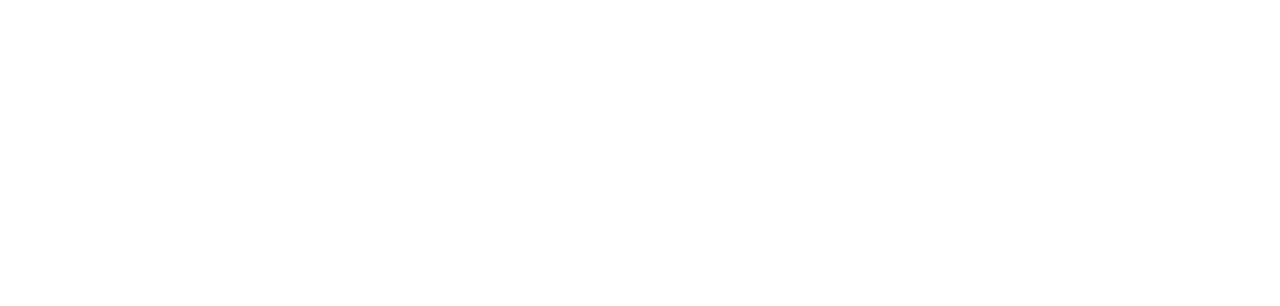
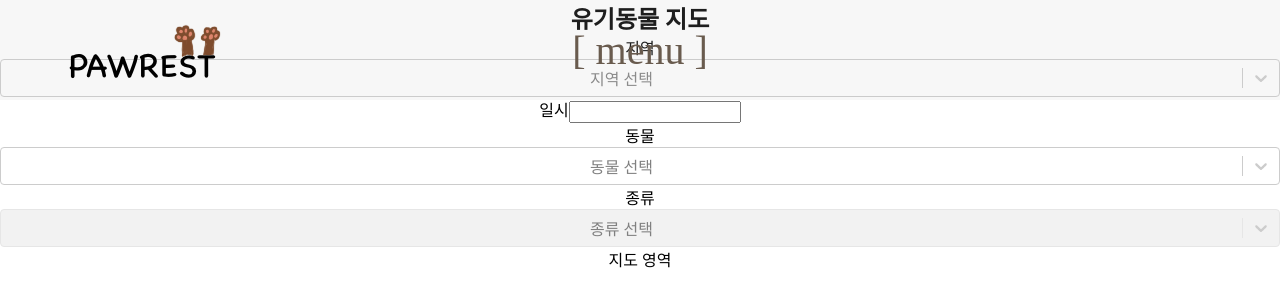
Before and after one commit to Kalimous/paw_rest_fe, a React (Vite) app: page /Find-animals in a window 1280 px wide. Before the commit this address had no page. Shown: the top 306 px of the page. Built offline with nearby package versions, Linux system fonts and the light colour scheme.

Commit message:
동물 찾기

```diff
--- a/package.json
+++ b/package.json
@@ -15,9 +15,11 @@
     "@fortawesome/free-solid-svg-icons": "^6.7.2",
     "@fortawesome/react-fontawesome": "^0.2.2",
     "react": "^18.3.1",
+    "react-datepicker": "^7.6.0",
     "react-dom": "^18.3.1",
     "react-icons": "^5.4.0",
-    "react-router-dom": "^7.1.1"
+    "react-router-dom": "^7.1.1",
+    "react-select": "^5.10.0"
   },
   "devDependencies": {
     "@eslint/js": "^9.17.0",
--- a/src/App.tsx
+++ b/src/App.tsx
@@ -1,15 +1,14 @@
-import { BrowserRouter as Router, Routes, Route, Navigate } from 'react-router-dom';
-import SignIn from './views/SignIn';
-import Main from './views/main';
-import SignUp from './views/SignUp';
+import { BrowserRouter as Router, Routes, Route } from 'react-router-dom';
+import routes from './Routes/Routes';
 import './App.css'
 
 const App: React.FC = () => {
   return (
     <Router>
       <Routes>
-        <Route path="/" element={<Main />}/>
-
+        {routes.map((route, index) => (
+          <Route key={index} path={route.path} element={route.element} />
+        ))}
       </Routes>
     </Router>
   );
--- /dev/null
+++ b/src/Routes/Routes.tsx
@@ -0,0 +1,12 @@
+import FA from "../views/FindAnimals";
+import Main from "../views/main";
+import SignIn from "../views/SignIn";
+import SignUp from "../views/SignUp";
+const routes = [
+    {path: "/", element: <Main/>},
+    {path: "/Login", element: <SignIn/>},
+    {path: "/Join", element: <SignUp/>},
+    {path: "/Find-animals", element: <FA/>},
+];
+
+export default routes;
--- /dev/null
+++ b/src/views/FindAnimals/index.tsx
@@ -0,0 +1,105 @@
+import Header from "../main/Header";
+import React, {useState} from "react";
+import DatePicker from "react-datepicker";
+import "react-datepicker/dist/react-datepicker.css";
+import Select from "react-select";
+
+const animalOptions = [
+    {value: "dog", label: "강아지"},
+    {value: "cat", label: "고양이"},
+    {value: "etc", label: "기타"},
+];
+const breedOptions = {
+    dog: [
+        {value: "shiba", label: "시바견"},
+        {value: "jindo", label: "진돗개"},
+    ],
+    cat: [
+        {value: "persian", label: "페르시안"},
+        {value: "bengal", label: "뱅갈"},
+    ],
+    etc: [
+        {value: "rabbit", label: "토끼"},
+    ],
+};
+const regionOptions = [
+    {value: "seoul", label: "서울"},
+    {value: "busan", label: "부산"},
+    {value: "incheon", label: "인천"},
+];
+
+type RegionOption = { value: string; label: string; } | null;
+type Option = { value: string; label: string; } | null;
+type AnimalType = 'dog' | 'cat' | 'etc';
+
+const FA: React.FC =  () => {
+    const [isScrolled, setIsScrolled] = useState(false);
+    const [selectedRegion, setSelectedRegion] = useState<RegionOption>(null);
+    const [selectedDate, setSelectDate] = useState<Date | null>(null);
+    const [selectedAnimal, setSelectedAnimal] = useState<Option>(null);
+    const [selectedBreed, setSelectedBreed] = useState<Option>(null);
+
+    const getBreedOptions = () => {
+        if (!selectedAnimal) return [];
+        return breedOptions[selectedAnimal.value as AnimalType] || [];
+    };
+
+    return (
+        <div className='fa-container'>
+            <div className='fa-header'>
+                <Header isScrolled={isScrolled}/>
+            </div>
+            <div className='select-box h-screen'>
+                <div className="w-1/4 bg-yellow-100 p-6 flex flex-col hap-4">
+                    <h2 className="fa-body font-bold">유기동물 지도</h2>
+                    <div>
+                        <label className="block font-medium">지역</label>
+                        <Select
+                            options={regionOptions}
+                            value={selectedRegion}
+                            onChange={setSelectedRegion}
+                            placeholder="지역 선택"
+                        />
+                    </div>
+                    <div>
+                        <label className="block font-medium">일시</label>
+                        <DatePicker
+                            selected={selectedDate}
+                            onChange={(date) => setSelectDate(date)}
+                            className="w-full p-2 border rounded"
+                            dateFormat="yyyy-MM-dd"
+                        />
+                    </div>
+                    <div>
+                        <label className="block font-medium">동물</label>
+                        <Select
+                            options={animalOptions}
+                            value={selectedAnimal}
+                            onChange={setSelectedAnimal}
+                            placeholder="동물 선택"
+                        />
+                    </div>
+                    <div>
+                        <label className="block font-medium">종류</label>
+                        <Select
+                            options={getBreedOptions()}
+                            value={selectedBreed}
+                            onChange={setSelectedBreed}
+                            placeholder="종류 선택"
+                            isDisabled={!selectedAnimal}
+                        />
+                    </div>
+                </div>
+                <div className="flex-1">
+                    <div className="w-full h-fill bg-gray-300 flex items-center justify-center">
+                        <span className="text-lg font-bold">지도 영역</span>
+                    </div>
+                </div>
+            </div>
+
+        </div>
+
+    );
+}
+
+export default FA;
--- a/src/views/SignIn/index.tsx
+++ b/src/views/SignIn/index.tsx
@@ -1,6 +1,6 @@
 import { useNavigate } from 'react-router-dom';
 import { useState, useRef, ChangeEvent, KeyboardEvent } from 'react';
-import InputBox from '../components/InputBox';
+import InputBox from '../../components/InputBox';
 
 
 export default function SignIn() {
@@ -31,7 +31,7 @@
     };
 
     const onSignUpButtonClickHandler = () => {
-        navigate('/sign_up');
+        navigate('/Join');
     };
 
     const onSignInButtonClickHandler = () => {
@@ -61,7 +61,7 @@
         </div>
         <div id='sign-in-content-box'>
             <div className='sign-in-content-input-box'>
-                <InputBox ref={idRef} type='text' title='아이디' placeholder='아이디를 입력해주세요' value={id} onChange={onIdChange} onKeyDown={onIdKeyDownHandler} />
+                <InputBox ref={idRef} title='아이디' placeholder='아이디를 입력해주세요' type='text' value={id} onChange={onIdChange} onKeyDown={onIdKeyDownHandler} isErrorMessage={false} message="" />
                 <InputBox ref={passwordRef} type='password' title='비밀번호' placeholder='비밀번호를 입력해주세요' value={password} onChange={onPasswordChange} isErrorMessage message={massage} onKeyDown={onPasswordKeyDownHandler} />
           </div>
           <div className='sign-in-content-button-box'>
--- a/src/views/SignUp/index.tsx
+++ b/src/views/SignUp/index.tsx
@@ -1,4 +1,4 @@
-import InputBox from "../components/InputBox";
+import InputBox from "../../components/InputBox";
 import { useState, useRef, ChangeEvent } from "react";
 import { useNavigate } from "react-router-dom";
 
--- a/src/views/main/Header.tsx
+++ b/src/views/main/Header.tsx
@@ -29,7 +29,7 @@
                 <nav className="menu">
                     <div className="btn-grp">
                         <a href="#">커뮤니티</a>
-                        <a href="#">실종동물 찾기</a>
+                        <a href="/Find-animals">실종동물 찾기</a>
                         <a href="#">유기견 지도</a>
                         <a href="#">유기견 보호소</a>
                     </div>
```
Also changed, not shown: 1 other file (tests, documents, lock files or other folders).
